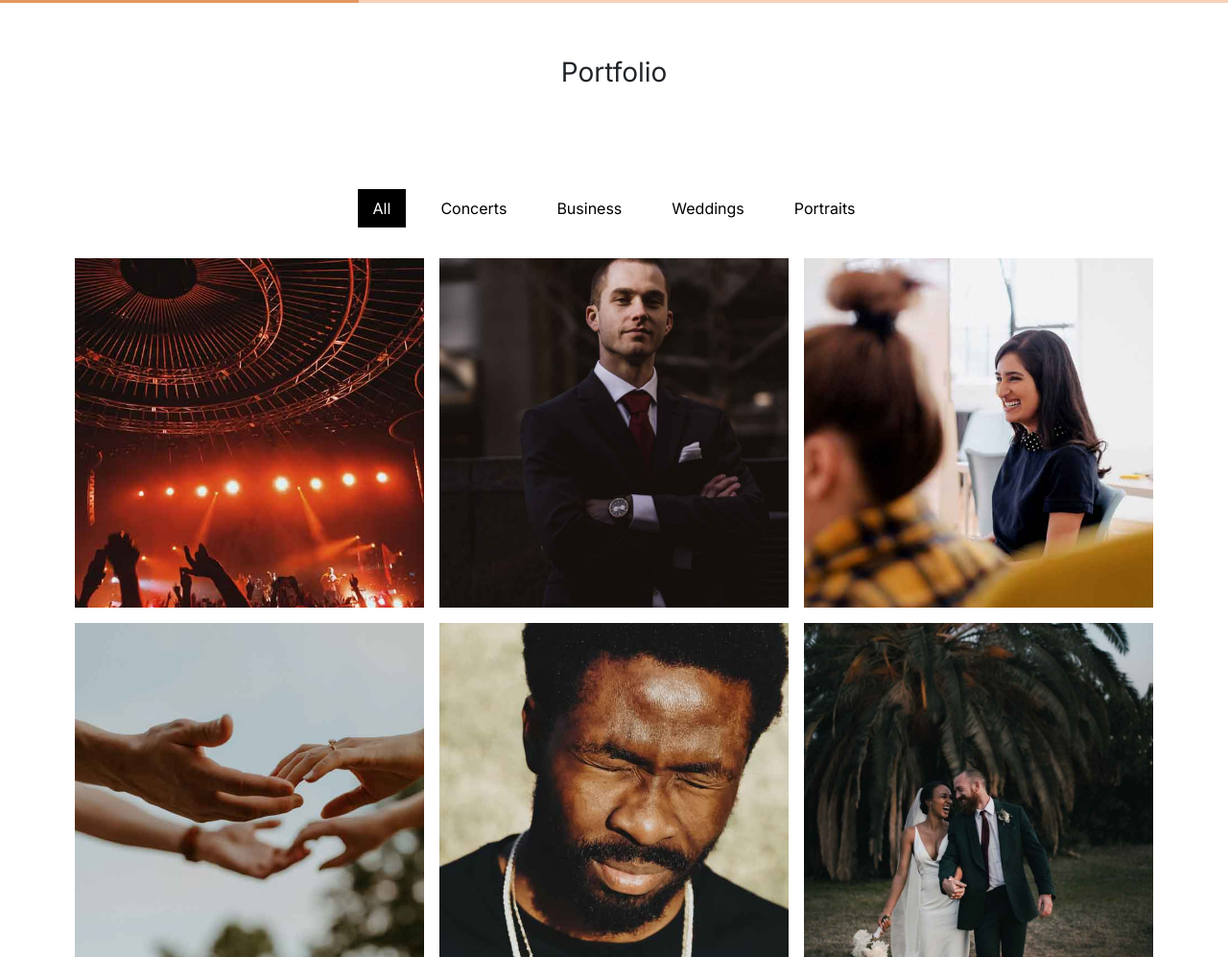
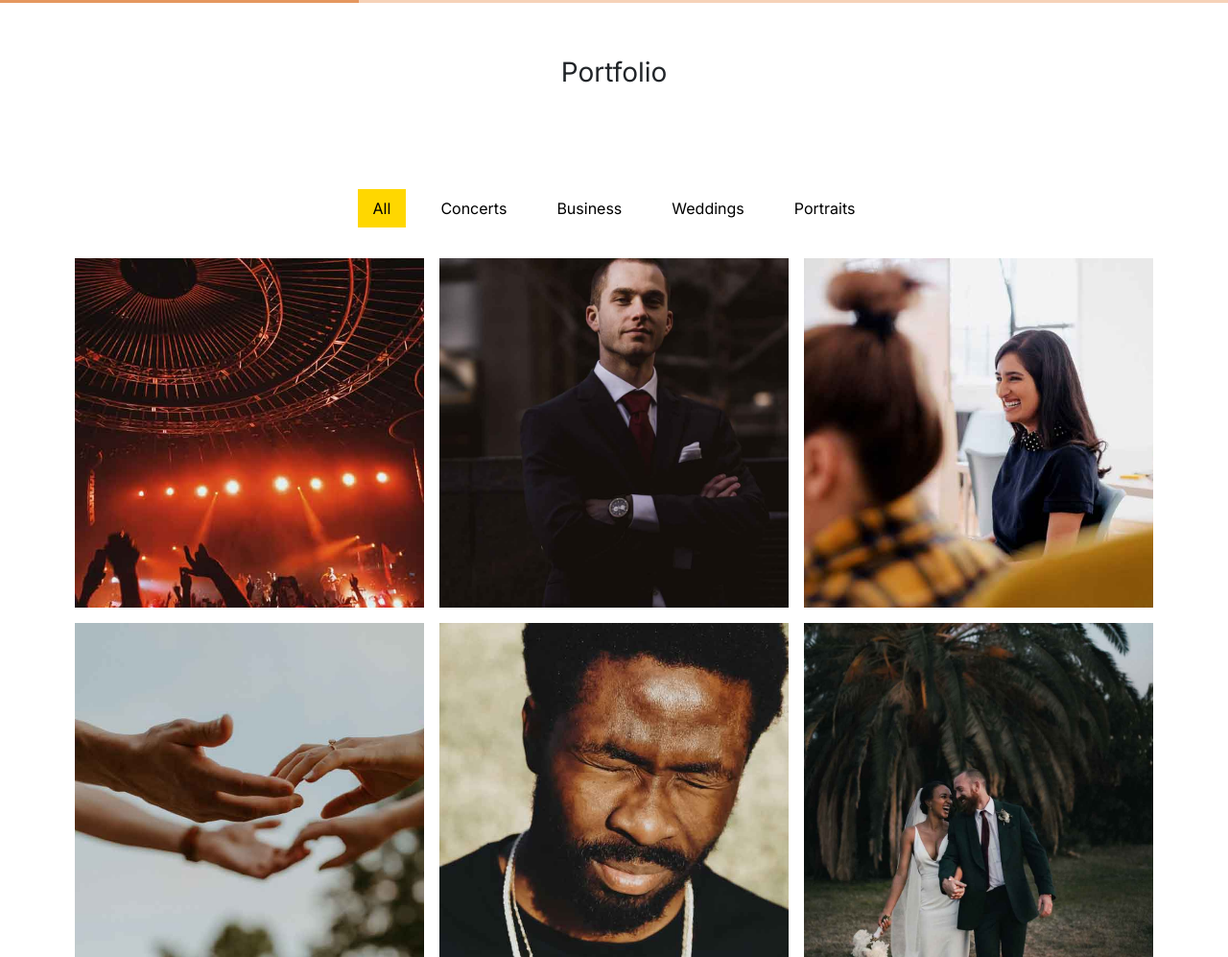
Before and after one commit to Luc-StPol/NinaCarducci, a plain HTML site: page index.html in a window 1280 px wide. Shown: the part 1337-2334 px from the top of the page at 96% size. Drawn offline with nearby package versions, Linux system fonts and the light colour scheme.

Commit message:
Dernier correctifs

```diff
--- a/assets/style.css
+++ b/assets/style.css
@@ -111,8 +111,8 @@ body {
 
 .nav-pills .nav-link.active,
 .nav-pills .show>.nav-link {
-	color: #fff;
-	background-color: black;
+	color: black;
+	background-color: gold;
 	border-radius: 0;
 }
 
```
